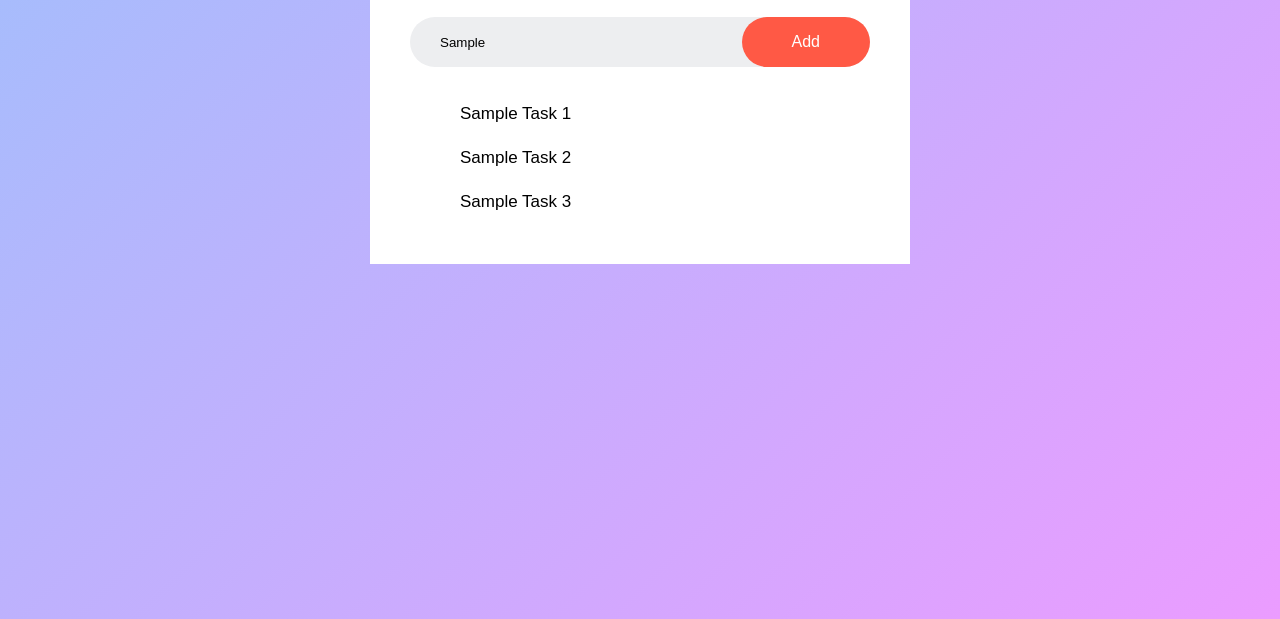
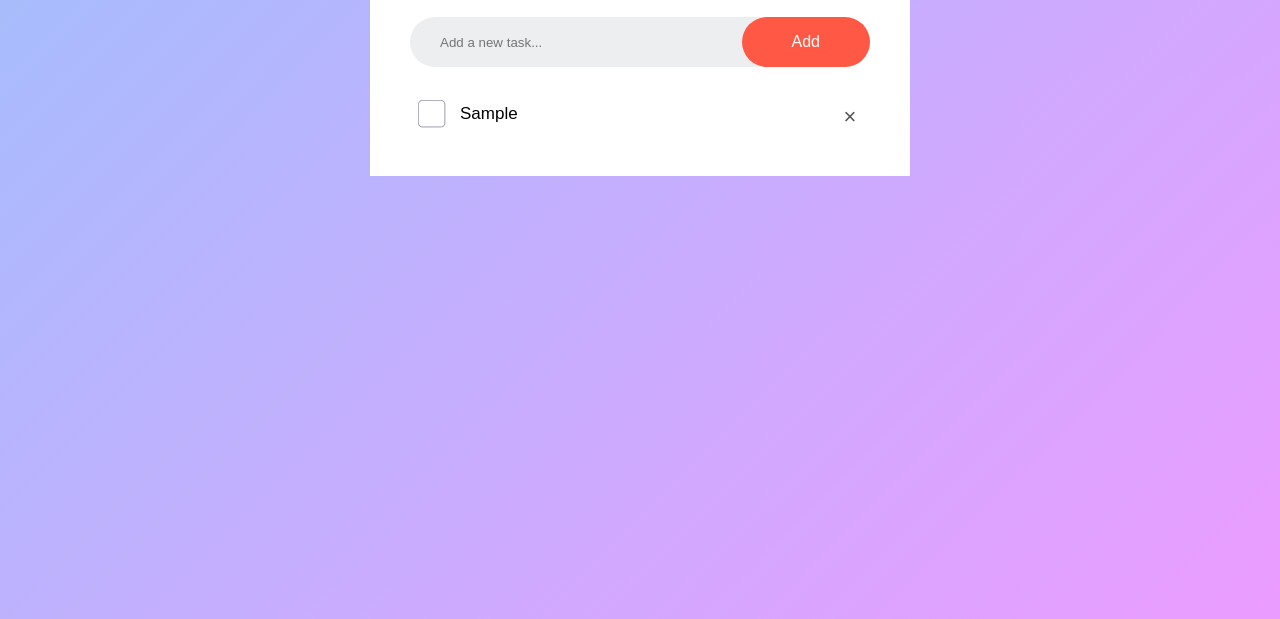
Before and after one commit to IreTijani/todo-list-practice, a plain HTML site: page index.html in a window 1280 px wide. Both pictures are taken after typing "Sample" into the empty fields and a click on the button "Add". Shown: the part 181-800 px from the top of the page. Drawn offline with Linux system fonts and the light colour scheme.

Commit message:
Project finished

```diff
--- a/index.html
+++ b/index.html
@@ -12,18 +12,16 @@
             <h2>My ToDo List</h2>
             <div class ="row">
                 <input type = "text" id = "input-box" placeholder = "Add a new task...">
-                <button>
-                    Add
-                </button>
+                <button onClick = "addTask()">Add</button>
             </div>
             <ul id="list-container">
-                <li>Sample Task 1</li>
+                <!-- <li class="checked">  Sample Task 1</li>
                 <li>Sample Task 2</li>
-                <li>Sample Task 3</li>
+                <li>Sample Task 3</li> -->
             </ul>
         </div>
     </div>
-
+<script src="script.js"></script>
 </body>
 
 </html>
--- a/script.js
+++ b/script.js
@@ -0,0 +1,38 @@
+const inputBox = document.getElementById("input-box");
+const listContainer = document.getElementById("list-container");
+
+function addTask(){
+    if (inputBox.value.trim() ===''){
+        alert("Empty task cannot be added");
+    } else {
+        let li = document.createElement("li");
+        li.innerHTML = inputBox.value;
+        listContainer.appendChild(li);
+
+        let span = document.createElement("span");
+        span.innerHTML = "\u00d7";
+        li.appendChild(span);
+    }
+    inputBox.value = "";
+    saveData();
+}
+
+listContainer.addEventListener("click",function(e){
+    if (e.target.tagName === "LI"){
+        e.target.classList.toggle("checked");
+        saveData();
+    } else if(e.target.tagName === "SPAN"){
+        e.target.parentElement.remove();
+        saveData();
+    }
+},false);
+
+function saveData(){
+    localStorage.setItem("data",listContainer.innerHTML);
+}
+
+function showTasks(){
+    listContainer.innerHTML = localStorage.getItem("data");
+}
+
+showTasks();
--- a/style.css
+++ b/style.css
@@ -63,6 +63,8 @@ ul li{
     font-size: 17px;
     padding: 12px 8px 12px 50px;
     user-select: none;
+    cursor: pointer;
+    position: relative;
 }
 
 ul li::before{
@@ -70,5 +72,37 @@ ul li::before{
     position: absolute;
     height: 28px;
     width: 28px;
+
+    background-image: url(images/unchecked.png);
+    background-size: cover;
+    background-position: center;
+    top: 50%;
+    left: 8px;
+    transform: translateY(-50%);
+}
+
+ul li.checked{
+    color: #555;
+    text-decoration: line-through;
+}
+
+ul li.checked::before{
+    background-image: url(images/checked.png);
+}
+
+ul li span{
+    position: absolute;
+    right: 0;
+    top: 5px;
+    width: 40px;
+    height: 40px;
+    font-size: 22px;
+    color: #555;
+    line-height: 40px;
+    text-align: center;
     border-radius: 50%;
 }
+
+ul li span:hover{
+    background: #edeef0;
+}
```
Also changed, not shown: images/checked.png (added), images/trash.png (added), images/unchecked.png (added).
